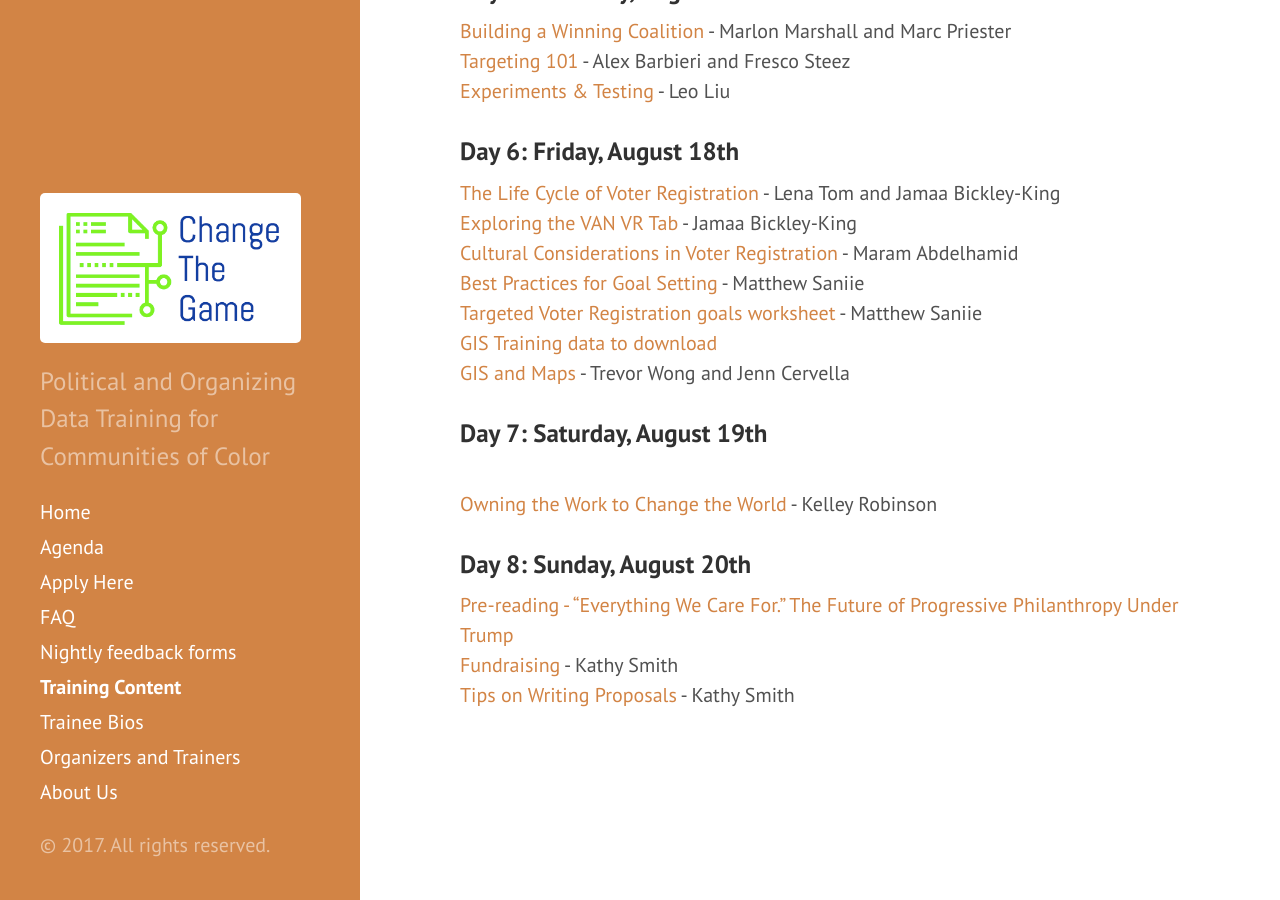
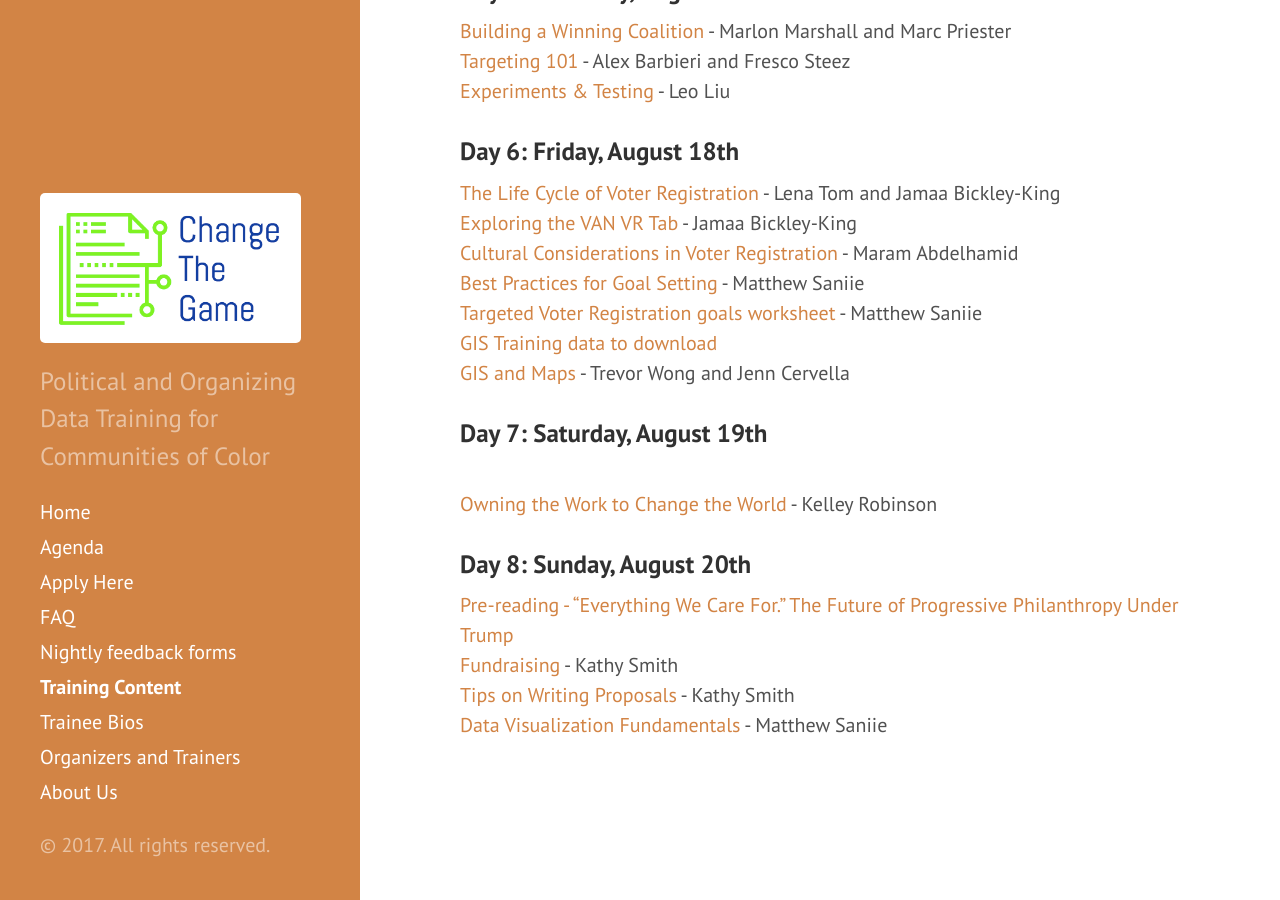
Before and after one commit to anniejw6/changethegame_site, a Jekyll site: the page built from slides.md, in a window 1280 px wide and 900 px high, scrolled down 1150 px. Built offline with Jekyll 4.4.1, drawn with Linux system fonts in a browser that asks for light colours.

Commit message:
Update slides.md

```diff
--- a/slides.md
+++ b/slides.md
@@ -61,4 +61,5 @@ title: Training Content
 [Pre-reading - "Everything We Care For." The Future of Progressive Philanthropy Under Trump](https://www.insidephilanthropy.com/home/2016/11/28/the-future-of-progressive-philanthropy-under-a-trump-presidency)
 <br>[Fundraising](https://www.dropbox.com/s/5gkc8i23vom12rg/Fundraising-Kathy%20Smith.pdf?dl=0) - Kathy Smith
 <br>[Tips on Writing Proposals](https://www.dropbox.com/s/axoikb2uo326qpa/Tips%20for%20writing%20proposals-Kathy%20Smith.pdf?dl=0) - Kathy Smith
+<br>[Data Visualization Fundamentals](https://www.dropbox.com/s/uwvpufnw60drah2/Data%20Visualization%20Fundamentals-Matthew%20Saniie.pdf?dl=0) - Matthew Saniie
 <br>
```
